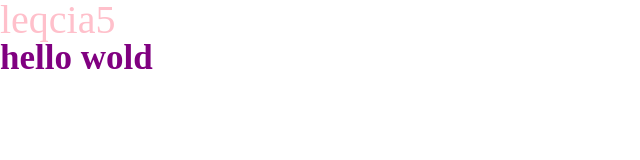
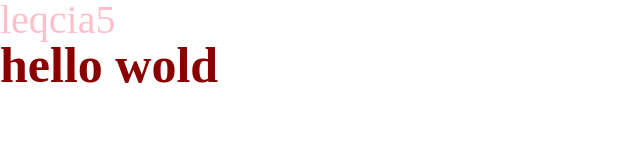
Before and after one commit to daviti12345/lecture5, a plain HTML site: page index.html in a window 1280 px wide. Shown: the whole page, without its empty margins (0-640 px from the left). Drawn offline with Linux system fonts and the light colour scheme.

Commit message:
change h3 styles

```diff
--- a/styles/style.css
+++ b/styles/style.css
@@ -3,7 +3,7 @@ h1 {
 	font-size: 40px;
 }
 h3 {
-	font-size: 35px;
+	font-size: 50px;
 	font-weight: bold;
-	color: purple;
+	color: darkred;
 }
```
